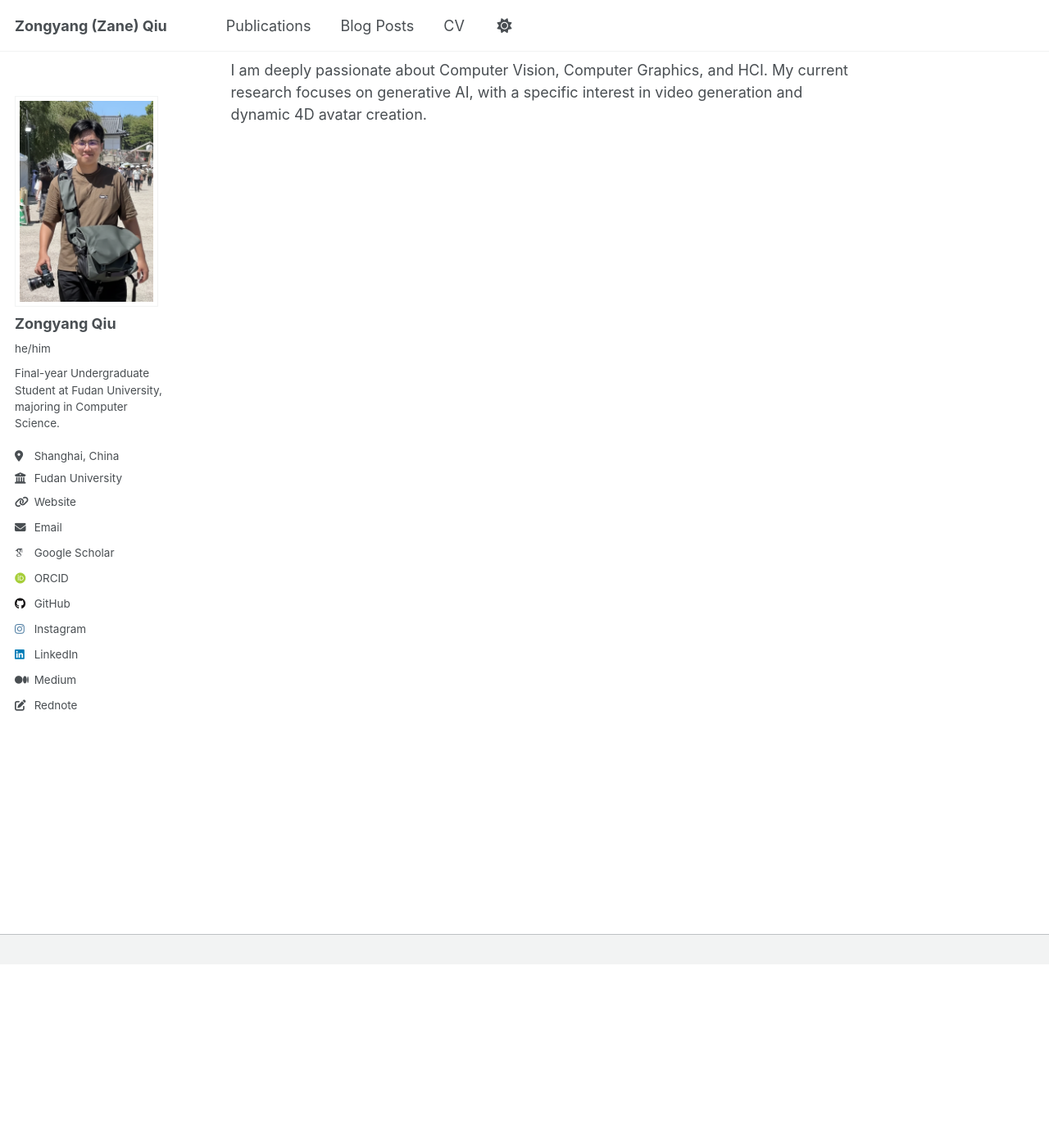
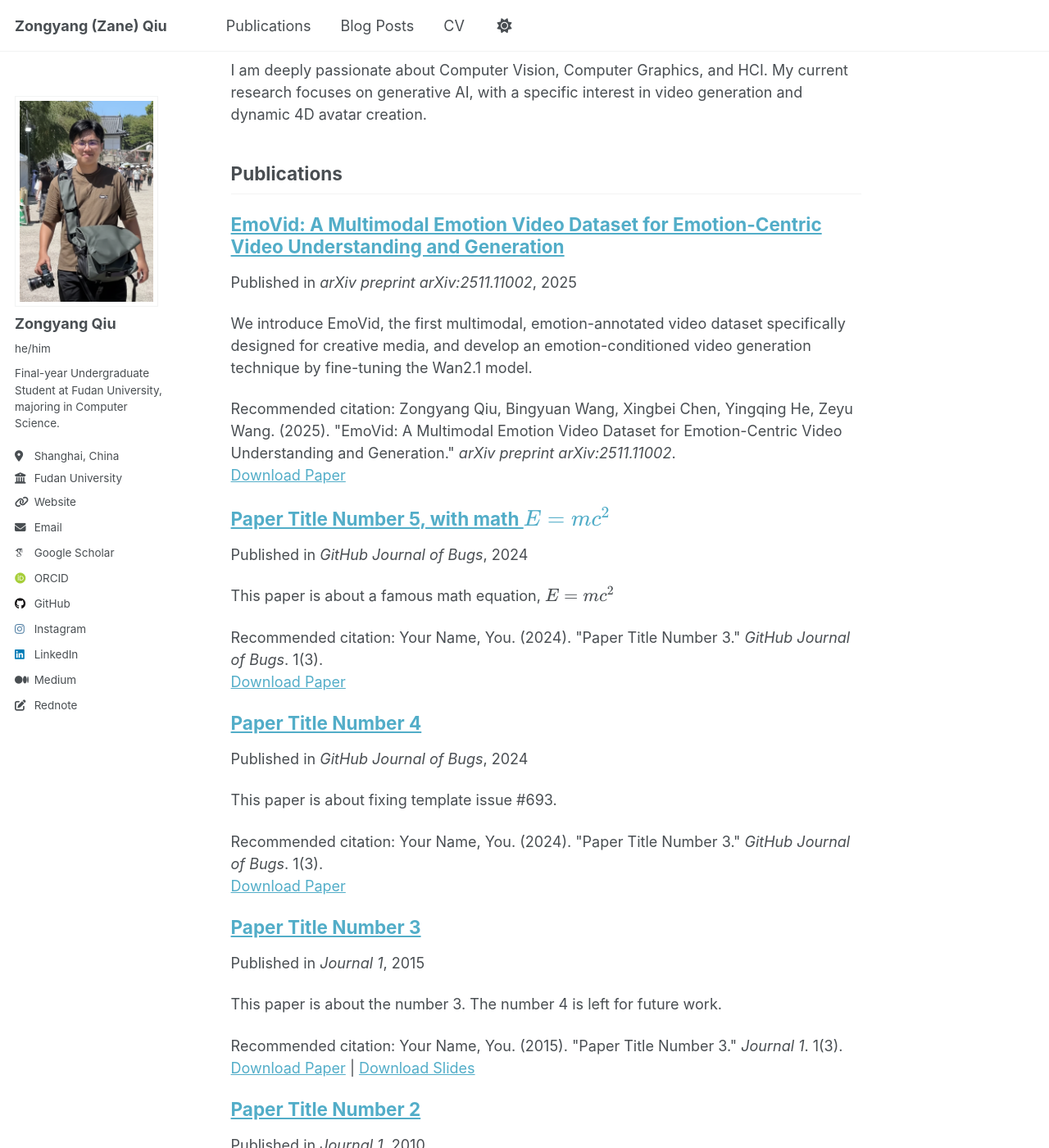
Before and after one commit to Zane-ZYQiu/Zane-ZYQiu.github.io, a Jekyll site: the page built from _pages/about.md, in a window 1280 px wide and 1400 px high, scrolled down 224 px. Shown: the whole window at 82% size. Built offline with Jekyll 4.4.1, drawn with Linux system fonts in a browser that asks for light colours; some web fonts are replaced; a script that is not in the unit is left out; some of the changed text lies outside the part shown.

Commit message:
add emovid

```diff
--- a/_includes/footer.html
+++ b/_includes/footer.html
@@ -1,5 +1,6 @@
 {% include base_path %}
 
-{%- comment -%}
-  Footer content intentionally removed per customization request.
-{%- endcomment -%}
+<div class="page__footer-copyright">
+  &copy; {{ site.time | date: '%Y' }} {{ site.name | default: site.title }}<br />
+  Site last updated {{ "now" | date: '%Y-%m-%d' }}
+</div>
--- a/_pages/about.md
+++ b/_pages/about.md
@@ -12,3 +12,11 @@ Hello, I'm Zongyang Qiu, a final-year Computer Science undergraduate at [Fudan U
 Currently, I am a research resarch intern at CIS Lab at HKUST(GZ), supervised by [Dr. Zeyu Wang.](https://cislab.hkust-gz.edu.cn/members/zeyu-wang) Prior to that, I worked with [Prof. Wenhan Luo](https://whluo.github.io) at C4 Group, HKUST.
 
 I am deeply passionate about Computer Vision, Computer Graphics, and HCI. My current research focuses on generative AI, with a specific interest in video generation and dynamic 4D avatar creation.
+
+## Publications
+
+{% include base_path %}
+
+{% for post in site.publications reversed %}
+  {% include archive-single.html %}
+{% endfor %}
--- /dev/null
+++ b/_publications/2025-11-20-emovid.md
@@ -0,0 +1,15 @@
+---
+title: "EmoVid: A Multimodal Emotion Video Dataset for Emotion-Centric Video Understanding and Generation"
+collection: publications
+category: conferences
+permalink: /publication/2025-11-20-emovid
+excerpt: 'We introduce EmoVid, the first multimodal, emotion-annotated video dataset specifically designed for creative media, and develop an emotion-conditioned video generation technique by fine-tuning the Wan2.1 model.'
+date: 2025-11-20
+venue: 'arXiv preprint arXiv:2511.11002'
+paperurl: 'https://www.arxiv.org/abs/2511.11002'
+citation: 'Zongyang Qiu, Bingyuan Wang, Xingbei Chen, Yingqing He, Zeyu Wang. (2025). "EmoVid: A Multimodal Emotion Video Dataset for Emotion-Centric Video Understanding and Generation." <i>arXiv preprint arXiv:2511.11002</i>.'
+---
+
+**Abstract:** Emotion plays a pivotal role in video-based expression, but existing video generation systems predominantly focus on low-level visual metrics while neglecting affective dimensions. Although emotion analysis has made progress in the visual domain, the video community lacks dedicated resources to bridge emotion understanding with generative tasks, particularly for stylized and non-realistic contexts. To address this gap, we introduce EmoVid, the first multimodal, emotion-annotated video dataset specifically designed for creative media, which includes cartoon animations, movie clips, and animated stickers. Each video is annotated with emotion labels, visual attributes (brightness, colorfulness, hue), and text captions. Through systematic analysis, we uncover spatial and temporal patterns linking visual features to emotional perceptions across diverse video forms. Building on these insights, we develop an emotion-conditioned video generation technique by fine-tuning the Wan2.1 model. The results show a significant improvement in both quantitative metrics and the visual quality of generated videos for text-to-video and image-to-video tasks. EmoVid establishes a new benchmark for affective video computing. Our work not only offers valuable insights into visual emotion analysis in artistically styled videos, but also provides practical methods for enhancing emotional expression in video generation.
+
+[**Project Page**](https://zane-zyqiu.github.io/EmoVid)
```
